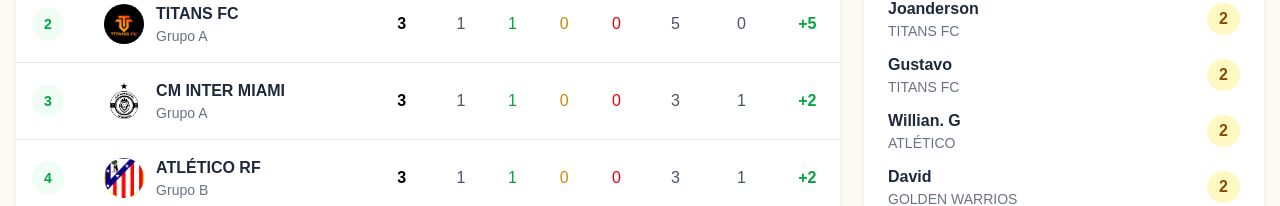
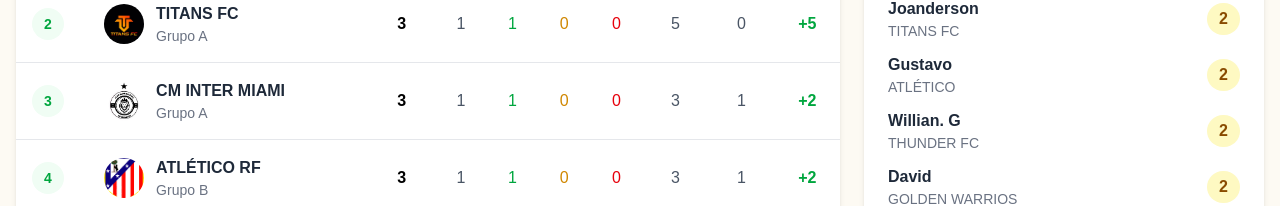
Before and after one commit to ArianNogueira/campeoes_travinho, a Next.js app in the folder client/: page /table in a window 1280 px wide. Shown: the part 481-687 px from the top of the page. Built offline with nearby package versions, Linux system fonts and the light colour scheme.

Commit message:
Update mockData.ts

```diff
--- a/client/src/app/table/mockData.ts
+++ b/client/src/app/table/mockData.ts
@@ -204,8 +204,8 @@ export const topScorers = [
   { name: "Robinho", team: "THUNDER FC", goals: 3 },
   { name: "Renan", team: "TITANS FC", goals: 2 },
   { name: "Joanderson", team: "TITANS FC", goals: 2 },
-  { name: "Gustavo", team: "TITANS FC", goals: 2 },
-  { name: "Willian. G", team: "ATLÉTICO", goals: 2 },
+  { name: "Gustavo", team: "ATLÉTICO", goals: 2 },
+  { name: "Willian. G", team: "THUNDER FC", goals: 2 },
   { name: "David", team: "GOLDEN WARRIOS", goals: 2 },
 ];
 
```
